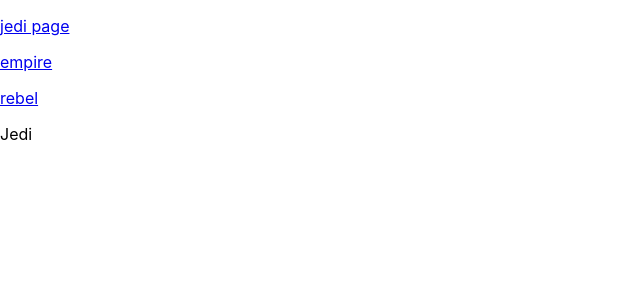
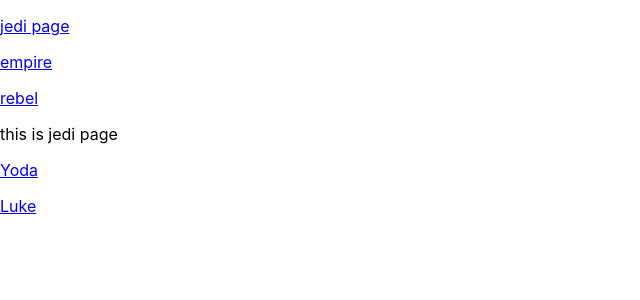
Before and after one commit to Martin2251/routertype, a React (Create React App) app: page /jedi in a window 1280 px wide. Shown: the top 300 px of the page, without its empty margins (0-640 px from the left). Built offline with nearby package versions, Linux system fonts and the light colour scheme.

Commit message:
yoda and luke

```diff
--- a/src/components/Jedi.tsx
+++ b/src/components/Jedi.tsx
@@ -1,8 +1,24 @@
 import React from 'react'
+import {Link, Outlet, Routes, Route} from "react-router-dom"
+import Luke from './Luke'
+import Yoda from './Yoda'
 
 const Jedi = () => {
   return (
-    <div>Jedi</div>
+    <div><p>this is jedi page</p>
+    <Link to="yoda">
+        <p>Yoda</p>
+    </Link>
+    <Link to="luke">
+        <p>Luke</p>
+    </Link>
+    <Routes>
+        <Route path="yoda" element={<Yoda  />} />
+        <Route path="luke" element={<Luke  />} />
+    </Routes>
+
+
+    </div>
   )
 }
 
--- a/src/components/Rebel.tsx
+++ b/src/components/Rebel.tsx
@@ -1,4 +1,5 @@
 import React from 'react'
+
 
 const Rebel = () => {
   return (
```
